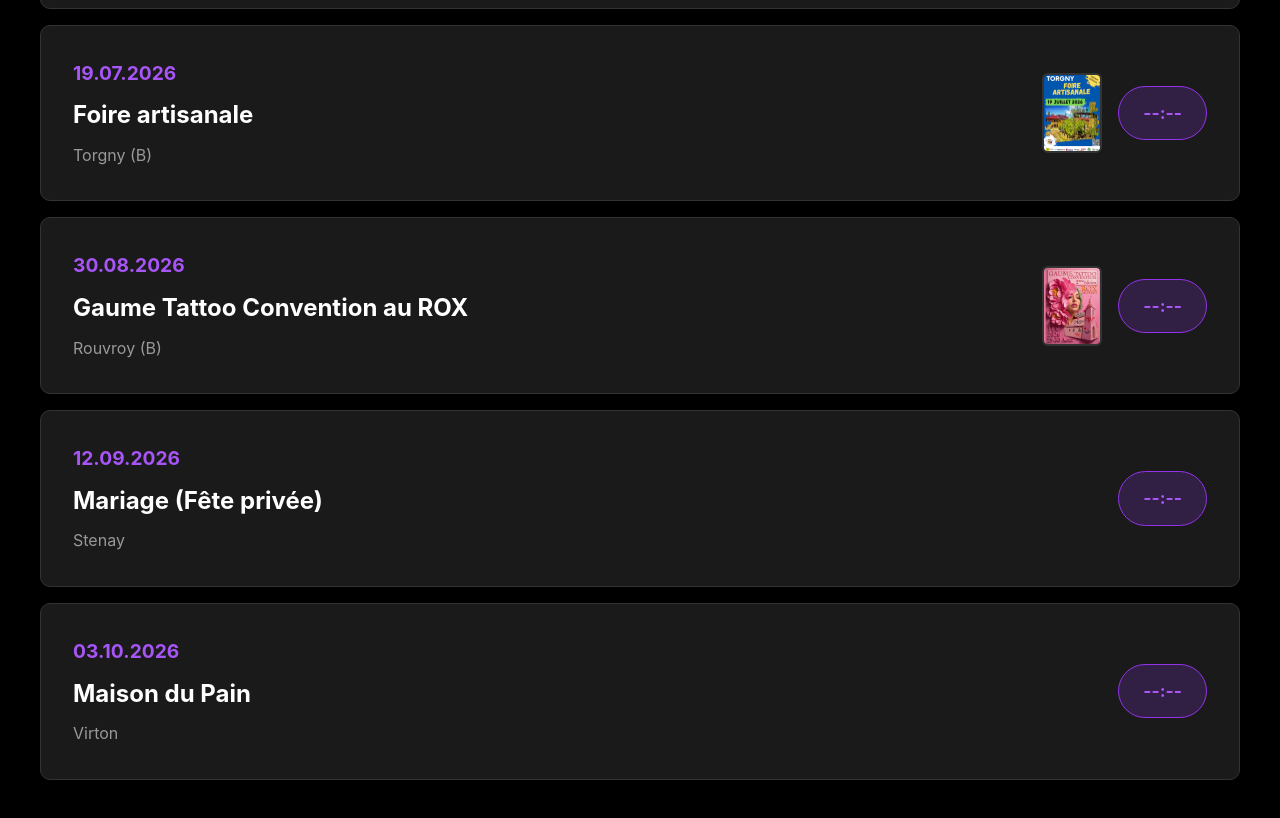
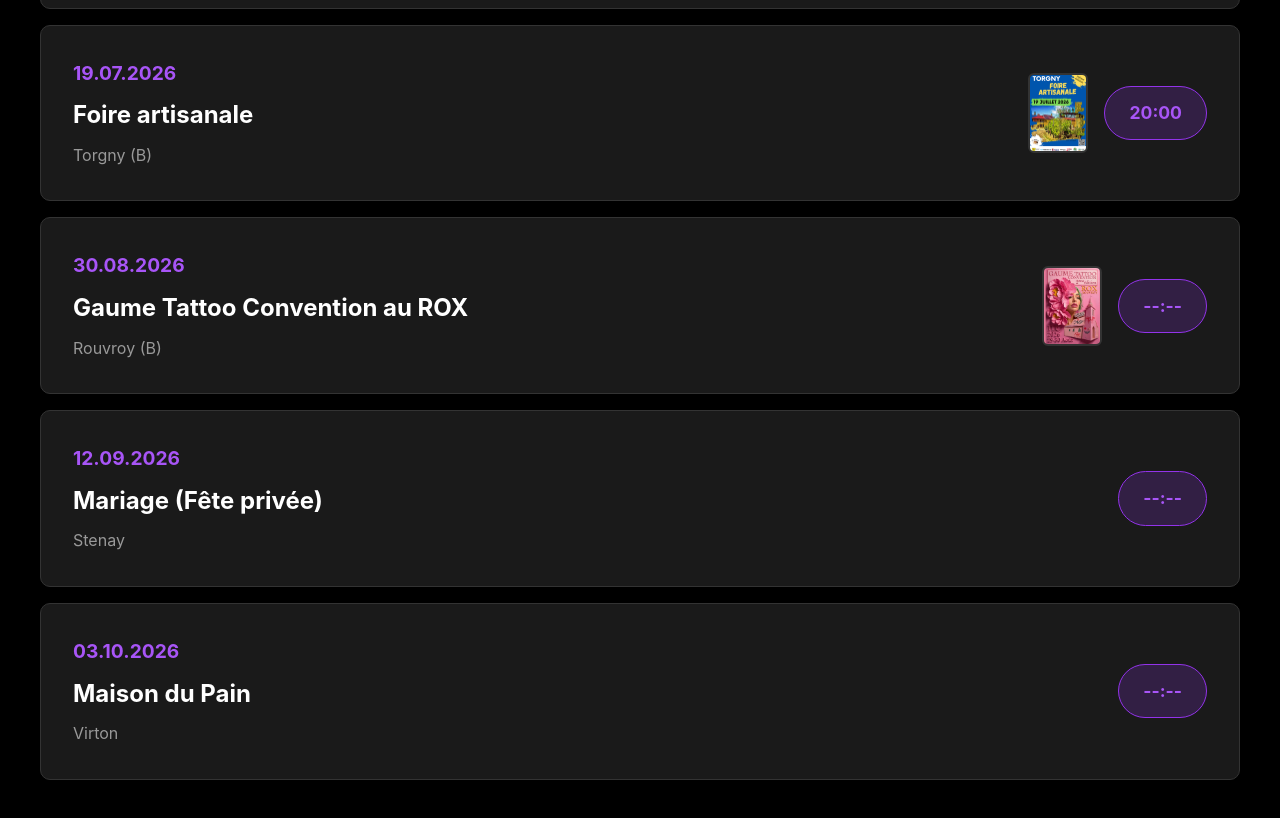
Before and after one commit to thethonnes/thethonnes.github.io, a plain HTML site: page index.html in a window 1280 px wide. Shown: the part 3146-3964 px from the top of the page. Drawn offline with Linux system fonts and the light colour scheme.

Commit message:
Update index.html

```diff
--- a/index.html
+++ b/index.html
@@ -272,7 +272,7 @@
         <div class="show-location">Torgny (B)</div>
     </div>
                     <img src="Affiches/Torgny.png" alt="Affiche" class="show-poster-thumb" title="Voir l'affiche">
-    <div class="show-time">--:--</div>
+    <div class="show-time">20:00</div>
 </div>
         <div class="show-card">
     <div class="show-info">
```
